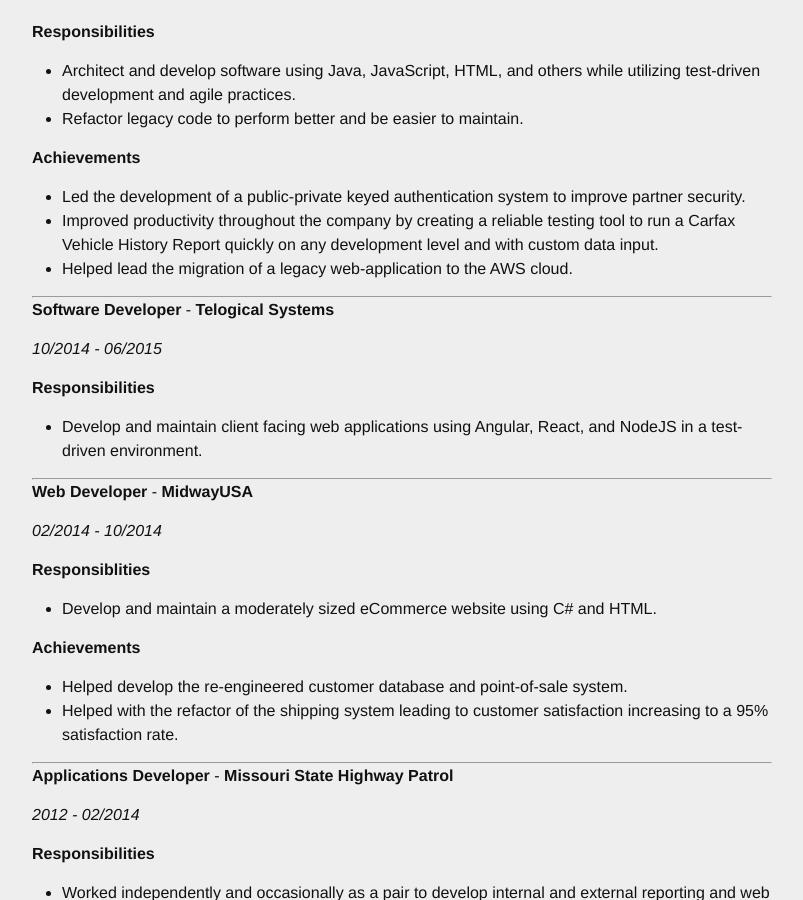
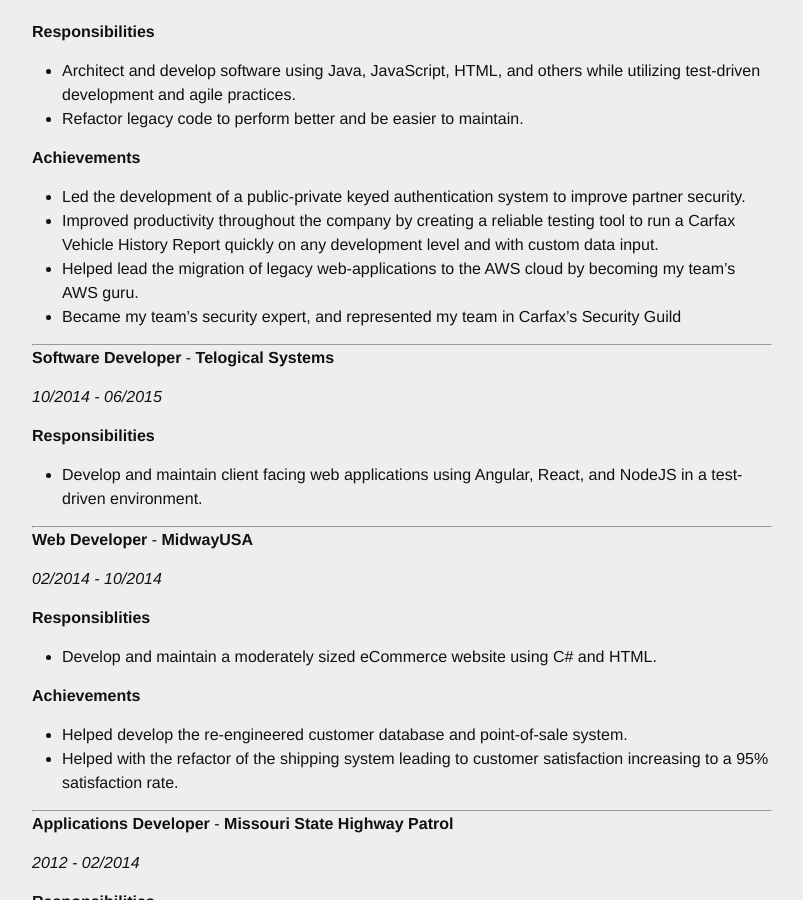
Before and after one commit to tbrown90/tbrown90.github.io, a Jekyll site: the page built from experience.md, in a window 1280 px wide and 900 px high, scrolled down 317 px. Shown: the whole window, without its empty margins (238-1041 px from the left). Built offline with Jekyll 4.4.1, drawn with Linux system fonts in a browser that asks for light colours.

Commit message:
Update experience.md

```diff
--- a/experience.md
+++ b/experience.md
@@ -15,7 +15,8 @@
 **Achievements**
 * Led	the	development	of	a public-private	keyed	authentication	system	to improve	partner	security.
 * Improved	productivity throughout	the	company	by	creating	a	reliable testing	tool	to	run	a	Carfax	Vehicle	History	Report	quickly	on	any development	level	and	with	custom	data	input.
-* Helped	lead	the	migration	of	a	legacy	web-application	to	the	AWS	cloud.
+* Helped	lead	the	migration	of legacy	web-applications	to	the	AWS	cloud by becoming my team's AWS guru.
+* Became my team’s security expert, and represented my team in Carfax’s Security Guild
 
 ---
 
```
